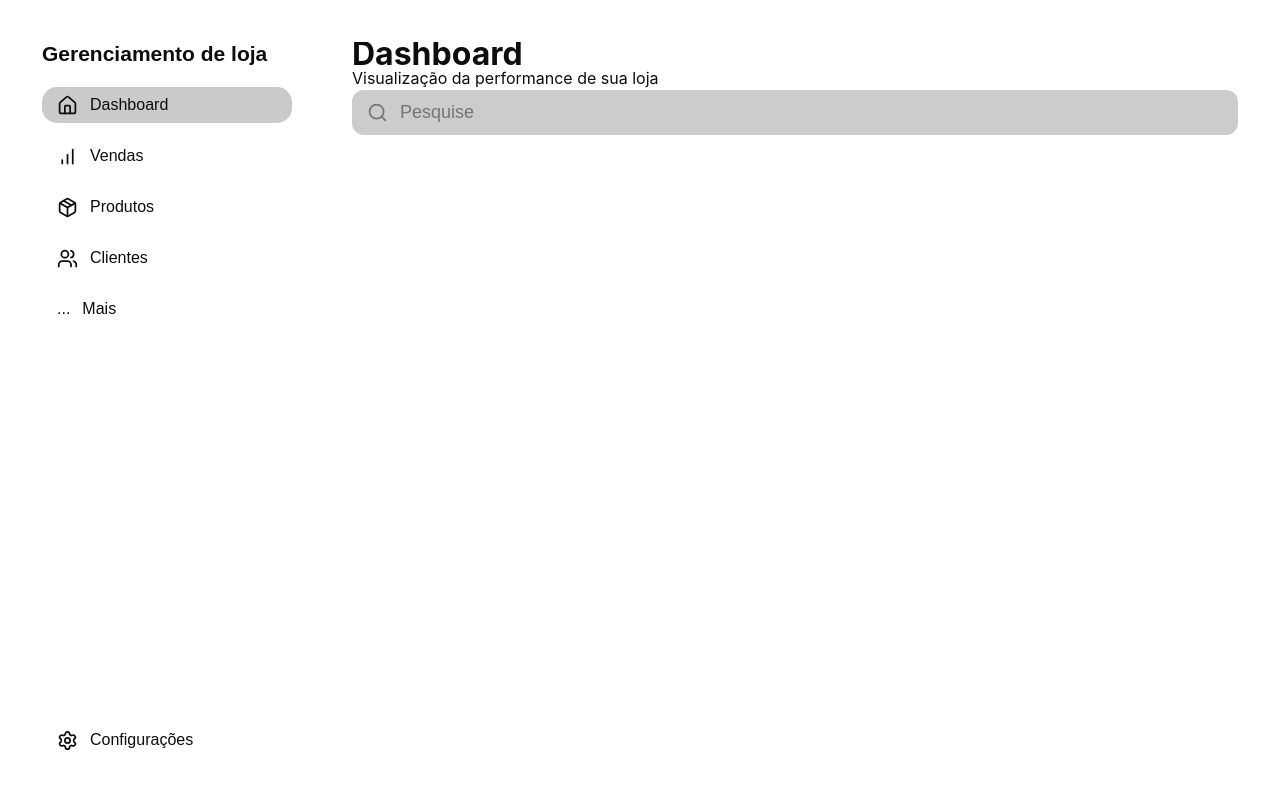
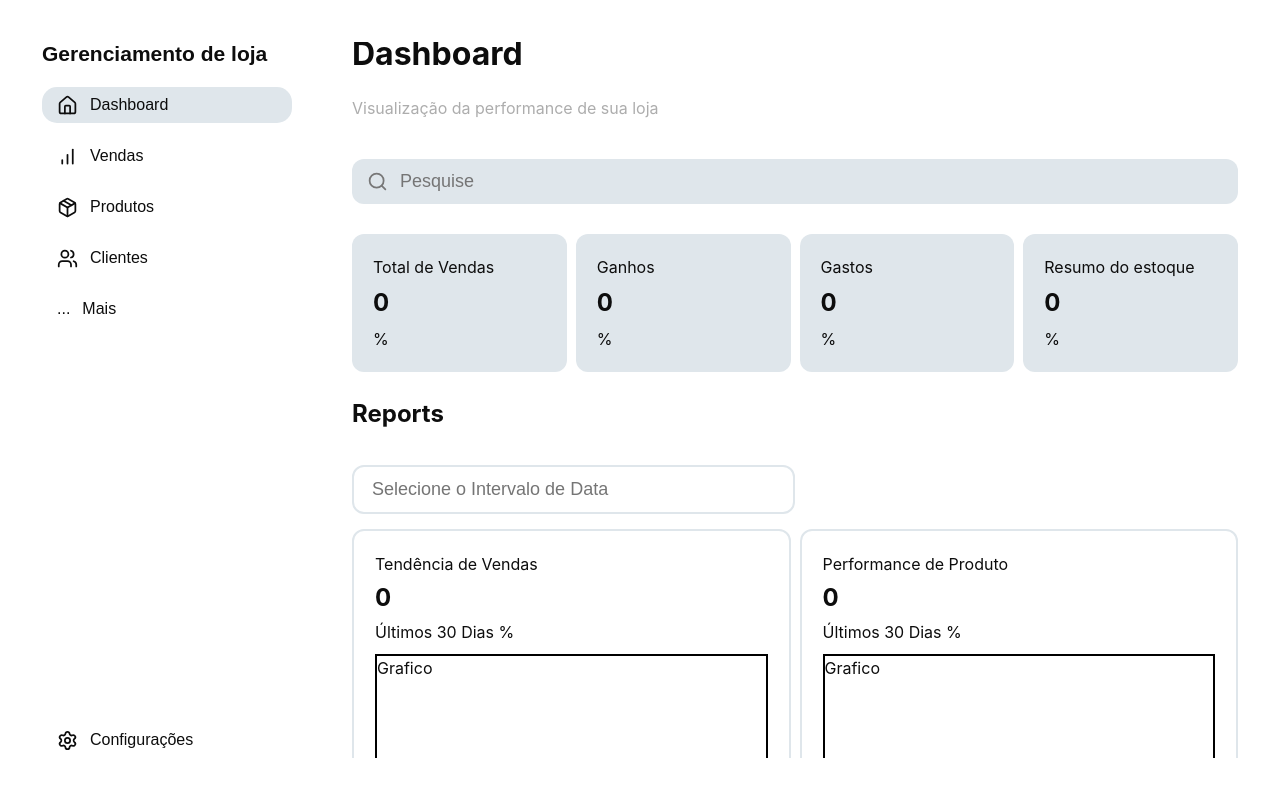
Before and after one commit to Sant-Thiago/MaviStore, a React (Vite) app: page / in a window 1280 px wide. Shown: the top 796 px of the page. Built offline with nearby package versions, Linux system fonts and the light colour scheme.

Commit message:
desenvolvendo page dashboard

```diff
--- a/src/components/Navbar.css
+++ b/src/components/Navbar.css
@@ -39,12 +39,12 @@
 }
 
 .navbar-item:hover {
-    background-color: #cacaca;
+    background-color: #dfe6eb;
     border-radius: 4px;
 }
 
 .navbar-item.active {
-  background-color: #cacaca;
+  background-color: #dfe6eb;
   border-radius: 15px;
 }
 
--- a/src/components/inputs/SelectInput.tsx
+++ b/src/components/inputs/SelectInput.tsx
@@ -7,7 +7,7 @@ type Option = {
 
 type SelectInputProps = {
     id: string;
-    label: string;
+    label?: string;
     placeholder: string;
     value: string;
     onChange: (value: string) => void;
@@ -17,7 +17,7 @@ type SelectInputProps = {
 
 export function SelectInput({
     id,
-    label,
+    label = "",
     placeholder,
     value,
     onChange,
--- a/src/components/inputs/index.css
+++ b/src/components/inputs/index.css
@@ -14,7 +14,7 @@
     padding: 12px 18px;
     border-radius: 12px;
     font-size: 18px;
-    border: solid #cccccc 1px;
+    border: solid #dfe6eb 2px;
     margin: 9px 0 0;
     cursor: pointer;
 }
@@ -52,7 +52,7 @@
 }
 
 .select-input > .select-options > .select-option:hover {
-    background-color: #cccccc;
+    background-color: #dfe6eb;
 }
 
 .select-input > .select-options > .select-no-option {
@@ -75,6 +75,6 @@
     padding: 12px 18px;
     border-radius: 12px;
     font-size: 18px;
-    border: solid #cccccc 1px;
+    border: solid #dfe6eb 1px;
     margin: 9px 0;
 }
--- a/src/pages/dashboard/Dashboard.css
+++ b/src/pages/dashboard/Dashboard.css
@@ -1,6 +1,15 @@
+.dashboard-title {
+    margin-bottom: 30px;
+}
+
+.dashboard-about {
+    color: #adadad;
+    margin-bottom: 39px;
+}
+
 .dashboard-input {
     display: flex;
-    background-color: #cccccc;
+    background-color: #dfe6eb;
     padding: 12px 15px;
     border-radius: 12px;
     gap: 12px;
@@ -9,7 +18,60 @@
 .dashboard-input > input {
     flex: 1;
     border: none;
-    background-color: #cccccc;
+    background-color: #dfe6eb;
     outline: none;
     font-size: 18px;
 }
+
+.dashboard-kpi {
+    display: flex;
+    justify-content: space-between;
+    margin: 30px 0;
+
+    gap: 9px;
+}
+
+.dashboard-kpi > .kpi {
+    display: flex;
+    flex-direction: column;
+    justify-content: space-between;
+
+    background-color: #dfe6eb;
+    padding: 21px;
+    border-radius: 12px;
+
+    width: 333px;
+    height: 138px;
+}
+
+.dashboard-reports-title {
+    margin-bottom: 30px;
+}
+
+.dashboard-reports-kpi {
+    display: flex;
+    margin: 15px 0;
+    justify-content: space-between;
+    gap: 9px;
+}
+
+.dashboard-reports-kpi > .kpi {
+    display: flex;
+    flex-direction: column;
+    justify-content: space-between;
+    border: solid #dfe6eb 2px;
+    border-radius: 12px;
+
+    padding: 21px;
+
+    min-width: 333px;
+    width: 50%;
+
+    height: 300px;
+}
+
+.dashboard-reports-kpi > .kpi > .chart {
+    height: 60%;
+    display: block;
+    border: solid 2px black;
+}
--- a/src/pages/dashboard/Dashboard.tsx
+++ b/src/pages/dashboard/Dashboard.tsx
@@ -1,11 +1,27 @@
 import { Ban, Search } from "lucide-react";
 import { useEffect, useState } from "react"
 import "./Dashboard.css";
+import { SelectInput } from "../../components/inputs";
 
 export function Dashboard() {
 
     const [valueSearch, setValueSearch] = useState("");
     const [result, setResult] = useState<JSX.Element | null>(null);
+    const [totalSales, setTotalSales] = useState(0);
+    const [totalSalesPercent, setTotalSalesPercent] = useState("%");
+    const [profit, setProfit] = useState(0);
+    const [profitPercent, setProfitPercent] = useState("%");
+    const [expenses, setExpenses] = useState(0);
+    const [expensesPercent, setExpensesPercent] = useState("%");
+    const [stockSummary, setStockSummary] = useState(0);
+    const [stockSummaryPercent, setStockSummaryPercent] = useState("%");
+    const [dateRange, setDateRange] = useState("")
+    const [dateRangeKpi, setDateRangeKpi] = useState("Últimos 30 Dias")
+    const [salesTrend, setSalesTrend] = useState(0);
+    const [salesTrendPercent, setSalesTrendPercent] = useState("%");
+    const [productPerformance, setProductPerformance] = useState(0)
+    const [productPerformancePercent, setProductPerformancePercent] = useState("%");
+
 
     useEffect(() => {
         if (!valueSearch) {
@@ -28,16 +44,72 @@ export function Dashboard() {
     return (
         <>
 
-        <h1 className="dashboad-title">Dashboard</h1>
+        <h1 className="dashboard-title">Dashboard</h1>
 
-        <p>Visualização da performance de sua loja</p>
+        <p className="dashboard-about">Visualização da performance de sua loja</p>
 
         <InputField
             value = {valueSearch}
             onChange = {(value) => handleChange(value)}
         />
 
-        {result}
+        <ul className="dashboard-kpi">
+            <div className="kpi">
+                <p className="title">Total de Vendas</p>
+                <h2 className="value">{totalSales}</h2>
+                <span className="percent">{totalSalesPercent}</span>
+            </div>
+
+            <div className="kpi">
+                <p className="title">Ganhos</p>
+                <h2 className="value">{profit}</h2>
+                <span className="percent">{profitPercent}</span>
+            </div>
+
+            <div className="kpi">
+                <p className="title">Gastos</p>
+                <h2 className="value">{expenses}</h2>
+                <span className="percent">{expensesPercent}</span>
+            </div>
+
+            <div className="kpi">
+                <p className="title">Resumo do estoque</p>
+                <h2 className="value">{stockSummary}</h2>
+                <span className="percent">{stockSummaryPercent}</span>
+            </div>
+
+        </ul>
+
+        <h2 className="dashboard-reports-title">Reports</h2>
+
+        <SelectInput
+            id="dateRangeInput"
+            value={dateRange}
+            placeholder="Selecione o Intervalo de Data"
+            onChange={(value) => setDateRange(value)}
+            options={[
+                { value: "ultimos7dias", label: "Últimos 7 Dias" },
+                { value: "ultimos30dias", label: "Últimos 30 Dias" },
+                { value: "ultimos3meses", label: "Últimos 3 Meses" },
+            ]}
+        />
+
+        <div className="dashboard-reports-kpi">
+            <div className="kpi">
+                <p>Tendência de Vendas</p>
+                <h2>{salesTrend}</h2>
+                <span>{dateRangeKpi} {salesTrendPercent}</span>
+                <span className="chart">Grafico</span>
+            </div>
+
+            <div className="kpi">
+                <p>Performance de Produto</p>
+                <h2>{productPerformance}</h2>
+                <span>{dateRangeKpi} {productPerformancePercent}</span>
+                <span className="chart">Grafico</span>
+            </div>
+
+        </div>
 
         </>
 
--- a/src/pages/product/AddNewProduct.css
+++ b/src/pages/product/AddNewProduct.css
@@ -25,7 +25,7 @@
     padding: 12px 18px;
     border-radius: 12px;
     font-size: 18px;
-    border: solid #cccccc 1px;
+    border: solid #dfe6eb 1px;
     margin: 9px 0;
 }
 
--- a/src/pages/sales/Sales.css
+++ b/src/pages/sales/Sales.css
@@ -25,7 +25,7 @@
     padding: 12px 18px;
     border-radius: 12px;
     font-size: 18px;
-    border: solid #cccccc 1px;
+    border: solid #dfe6eb 1px;
     margin: 9px 0;
 }
 
```
